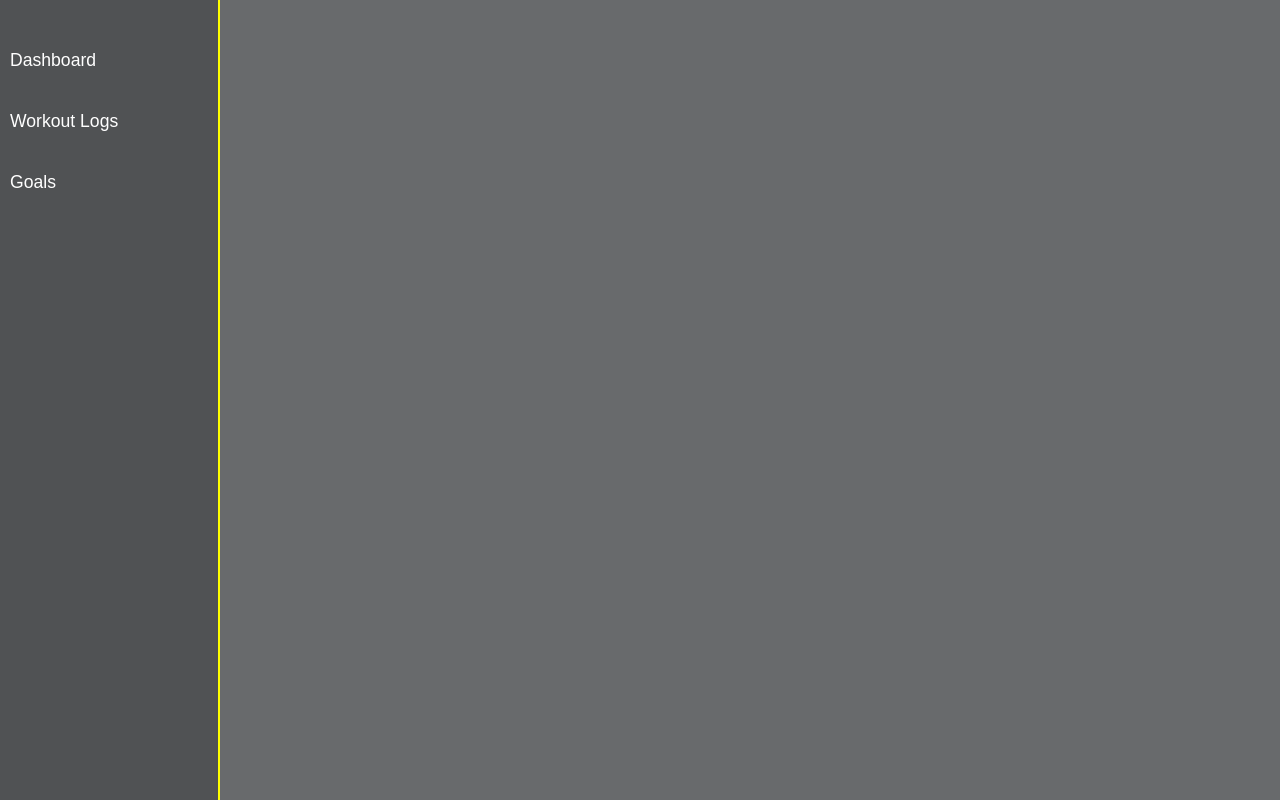
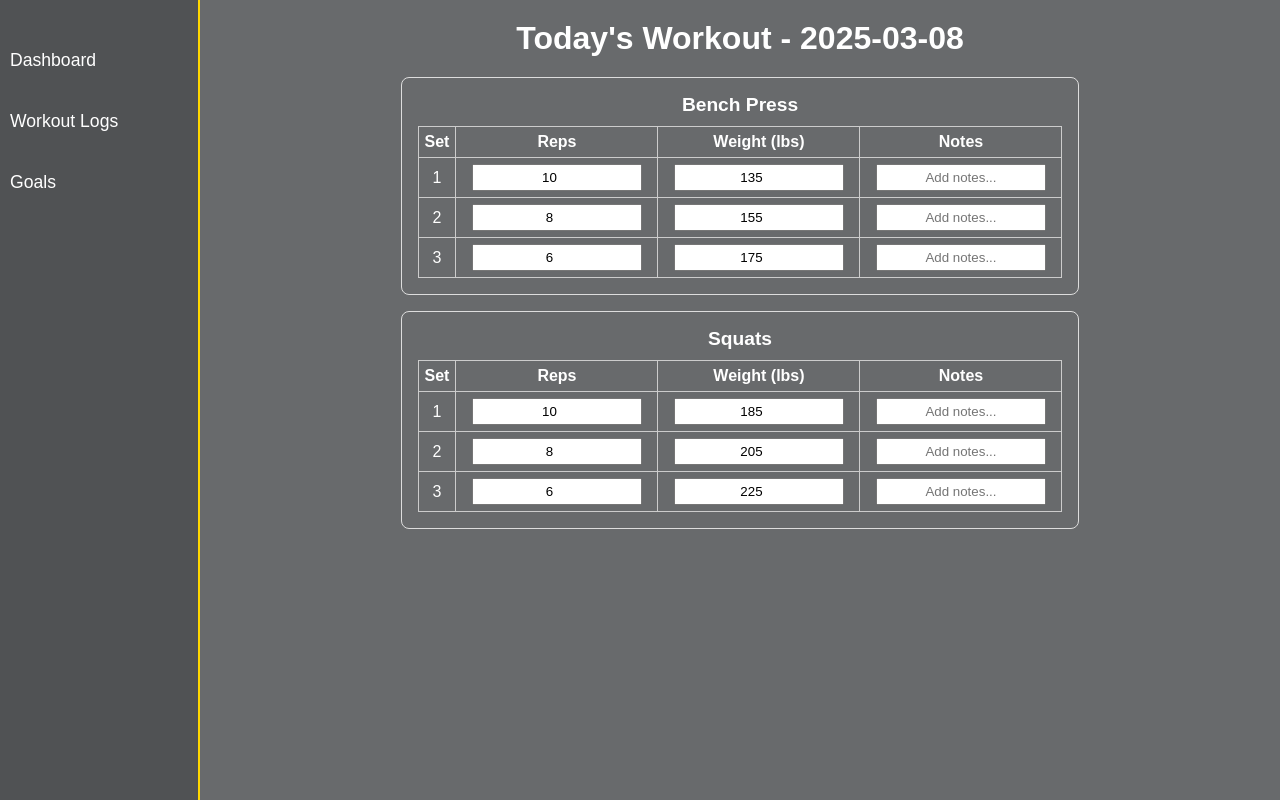
Before and after one commit to dkpunit/workout-tracker, a React (Create React App) app: page / in a window 1280 px wide. Shown: the top 800 px of the page. Built offline with nearby package versions, Linux system fonts and the light colour scheme.

Commit message:
fixed sidebar and main content layout; added interactive exercise logging

```diff
--- a/src/App.css
+++ b/src/App.css
@@ -1,65 +1,46 @@
-/* App.css - Clean fixed-sidebar layout */
+/* App.css - Final Correct Version for Sidebar and Content Alignment */
 
 html, body, #root {
   height: 100%;
   margin: 0;
   padding: 0;
-  font-family: Arial, sans-serif;
-  background-color: #686A6C;
+  box-sizing: border-box;
 }
 
 .app-container {
   display: flex;
-  height: 100vh;
-  overflow: hidden;
 }
 
-/* Sidebar Styles */
 .sidebar {
-  width: 220px;
+  width: 200px;
+  min-height: 100vh;
   background-color: #505254;
-  display: flex;
-  flex-direction: column;
+  position: fixed;
+  top: 0;
+  left: 0;
   padding-top: 20px;
-  position: relative;
 }
 
-/* Yellow Line */
 .sidebar::after {
   content: '';
-  position: absolute;
-  right: 0;
-  top: 0;
   width: 2px;
   height: 100%;
-  background-color: yellow;
+  background-color: #FFD700;
+  position: absolute;
+  top: 0;
+  right: 0;
 }
 
-.sidebar ul {
-  list-style: none;
-  padding: 0;
-  margin: 0;
+.main-content {
+  margin-left: 200px; /* Exactly the width of your sidebar */
+  padding: 20px;
+  flex-grow: 1;
+  min-height: 100vh;
 }
 
-.sidebar ul li {
-  margin-bottom: 15px;
+body {
+  margin: 0;
+  background-color: #686A6C;
+  color: #FFFFFF;
+  font-family: Arial, sans-serif;
 }
-
-.sidebar ul li a {
-  color: #fff;
-  text-decoration: none;
-  padding: 10px;
-}
-
-.sidebar ul li a:hover {
-  background-color: #686A6C;
-}
-
-/* Content Area Styles */
-.main-content {
-  flex: 1;
-  background-color: #686A6C;
-  overflow-y: auto;
-  padding: 20px;
-  box-sizing: border-box;
-}
--- a/src/App.js
+++ b/src/App.js
@@ -8,7 +8,7 @@
 function App() {
   return (
     <Router>
-      <div className="content-wrapper">
+      <div className="app-container">
         <Sidebar />
         <div className="main-content">
           <Routes>
--- a/src/routes/Dashboard.css
+++ b/src/routes/Dashboard.css
@@ -1,16 +1,13 @@
 .dashboard {
-    max-width: 800px;
-    margin: 0 auto;
-    padding: 20px;
+    max-width: 900px;
+    padding-top: 0; /* Remove extra padding-top if present */
     display: flex;
     flex-direction: column;
     align-items: center;
-    justify-content: flex-start;
-    min-height: 100vh;
-    box-sizing: border-box;
+    margin: 0 auto;
   }
 
   .dashboard h1 {
-    margin-top: 20px; /* Ensure spacing at top */
+    margin-top: 0;  /* Remove unwanted margin */
     margin-bottom: 20px;
   }
```
